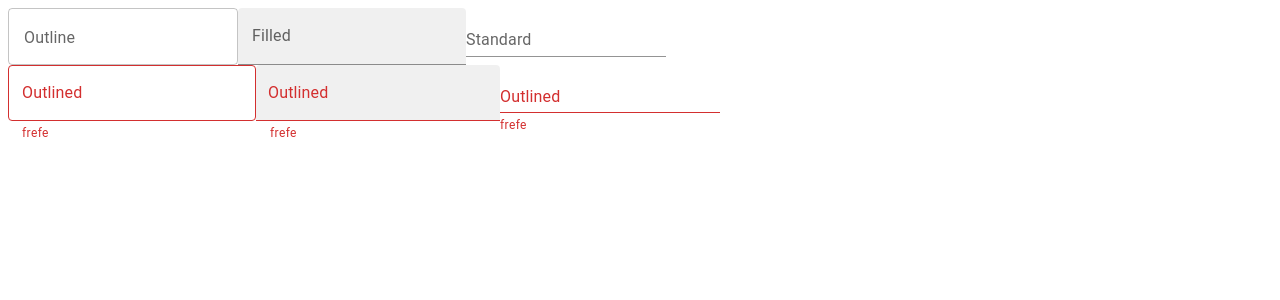
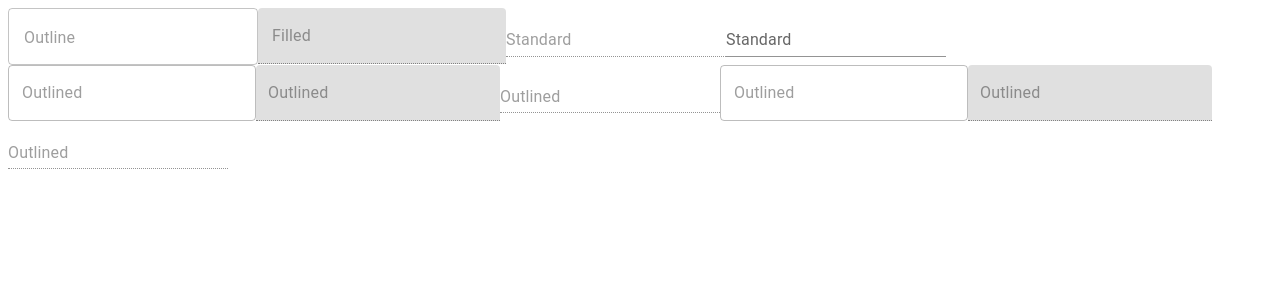
Before and after one commit to MaximDantes/Custom-components-lib, a React app: page / in a window 1280 px wide. Shown: the top 300 px of the page. Built offline with nearby package versions, Linux system fonts and the light colour scheme; the HTML template or start-up script is replaced by a standard one.

Commit message:
feat: add disabled and error for text field

```diff
--- a/src/App.tsx
+++ b/src/App.tsx
@@ -8,12 +8,20 @@ const App: FC = () => {
     return (
         <>
             <div>
-                <MyTextField label={'outline'} value={text} onChange={(e) => setText(e.currentTarget.value)} />
+                <MyTextField label={'outline'} value={text} onChange={(e) => setText(e.currentTarget.value)} disabled />
                 <MyTextField
                     label={'filled'}
                     value={text}
                     onChange={(e) => setText(e.currentTarget.value)}
                     variant={'filled'}
+                    disabled
+                />
+                <MyTextField
+                    label={'standard'}
+                    value={text}
+                    onChange={(e) => setText(e.currentTarget.value)}
+                    variant={'standard'}
+                    disabled
                 />
                 <MyTextField
                     label={'standard'}
@@ -23,9 +31,12 @@ const App: FC = () => {
                 />
             </div>
             <div>
-                <TextField id="outlined-basic" label="Outlined" variant="outlined" error helperText={'frefe'} />
-                <TextField id="outlined-basic" label="Outlined" variant="filled" error helperText={'frefe'} />
-                <TextField id="outlined-basic" label="Outlined" variant="standard" error helperText={'frefe'} />
+                <TextField id="outlined-basic" label="Outlined" variant="outlined" disabled />
+                <TextField id="outlined-basic" label="Outlined" variant="filled" disabled />
+                <TextField id="outlined-basic" label="Outlined" variant="standard" disabled />
+                <TextField id="outlined-basic" label="Outlined" variant="outlined" disabled />
+                <TextField id="outlined-basic" label="Outlined" variant="filled" disabled />
+                <TextField id="outlined-basic" label="Outlined" variant="standard" disabled />
             </div>
         </>
     )
--- a/src/components/TextField/TextField.module.scss
+++ b/src/components/TextField/TextField.module.scss
@@ -1,9 +1,8 @@
-//TODO hover
-.textField {
+.container {
     display: inline-flex;
+    flex-direction: column;
     vertical-align: top;
     font-family: 'Roboto', 'Helvetica', 'Arial', sans-serif;
-    position: relative;
     font-weight: 400;
     font-size: 1rem;
     line-height: 1.4375em;
@@ -12,6 +11,11 @@
     * {
         box-sizing: border-box;
     }
+}
+
+.text-field {
+    display: inline-flex;
+    position: relative;
 
     &::after {
         content: '';
@@ -46,10 +50,16 @@
     height: 1.4375em;
     margin: 0;
     display: block;
-    width: 200px;
     padding: 16px 14px;
     outline: none;
     border: none;
+}
+
+.error-text {
+    color: #d32f2f;
+    font-size: 0.75rem;
+    display: none;
+    margin: 3px 14px 0;
 }
 
 .outlined {
@@ -78,7 +88,7 @@
     }
 
     .input {
-        padding: 25px 14px 8px;
+        padding: 25px 14px 7px;
     }
 }
 
@@ -109,6 +119,7 @@
 
 .not-empty.filled {
     .label {
+        //TODO left padding in storybook
         transform: translate(9px, 7px) scale(0.75);
     }
 }
@@ -158,3 +169,58 @@
         width: 100%;
     }
 }
+
+.error {
+    .label {
+        color: #d32f2f;
+    }
+
+    .error-text {
+        display: inline;
+    }
+
+    .outlined {
+        border-color: #d32f2f;
+
+        .input {
+            border-color: #d32f2f;
+
+            &:hover {
+                border-color: #d32f2f;
+            }
+        }
+    }
+
+    .text-field::after {
+        border-color: #d32f2f;
+    }
+
+    .filled,
+    .standard {
+        border-color: #d32f2f;
+    }
+}
+
+.disabled {
+    .label {
+        color: rgba(0, 0, 0, 0.38);
+    }
+
+    .standard:hover,
+    .filled:hover {
+        border-color: rgba(0, 0, 0, 0.42);
+    }
+
+    .input:hover {
+        border-color: rgba(0, 0, 0, 0.23);
+    }
+
+    .filled {
+        background-color: rgba(0, 0, 0, 0.12);
+    }
+
+    .standard,
+    .filled {
+        border-bottom-style: dotted;
+    }
+}
--- a/src/components/TextField/TextField.tsx
+++ b/src/components/TextField/TextField.tsx
@@ -13,52 +13,73 @@ type Props = {
 
 const TextField: FC<Props> = (props) => {
     const ref = useRef<HTMLDivElement>()
+    const value = props.disabled ? '' : props.value
 
     useEffect(() => {
         if (props.value) {
-            ref.current.classList.add(styles.notEmpty)
+            ref.current.classList.add(styles['not-empty'])
             return
         }
 
         if (!ref.current.classList.contains(styles.focused)) {
-            ref.current.classList.remove(styles.notEmpty)
+            ref.current.classList.remove(styles['not-empty'])
         }
-    }, [props.value])
+    }, [value, props.variant])
+
     const handleFocus = () => {
+        if (props.disabled) return
+
         ref.current.classList.add(styles.focused)
-        ref.current.classList.add(styles.notEmpty)
+        ref.current.classList.add(styles['not-empty'])
     }
 
     const handleBlur = () => {
         if (!props.value) {
-            ref.current.classList.remove(styles.notEmpty)
+            ref.current.classList.remove(styles['not-empty'])
         }
         ref.current.classList.remove(styles.focused)
     }
 
-    const containerStyles = [styles.textField]
+    const textFieldStyles = [styles['text-field']]
     if (props.variant) {
-        containerStyles.push(styles[props.variant])
+        textFieldStyles.push(styles[props.variant])
     } else {
-        containerStyles.push(styles.outlined)
+        textFieldStyles.push(styles.outlined)
+    }
+
+    const containerStyles = [styles.container]
+    if (props.error) {
+        containerStyles.push(styles.error)
     }
     if (props.fullWidth) {
-        containerStyles.push(styles.fullWidth)
+        containerStyles.push(styles['full-width'])
+    }
+    if (props.disabled) {
+        containerStyles.push(styles.disabled)
+    }
+
+    const handleChange = (e: ChangeEvent<HTMLInputElement>) => {
+        if (props.disabled) return
+
+        props.onChange(e)
     }
 
     return (
-        <div className={containerStyles.join(' ')} ref={ref}>
+        <div className={containerStyles.join(' ')}>
+            <div className={textFieldStyles.join(' ')} ref={ref}>
                 {props.label && <label className={styles.label}>{props.label}</label>}
 
                 <input
                     className={styles.input}
-                value={props.value}
+                    value={value}
                     onFocus={handleFocus}
                     onBlur={handleBlur}
-                onChange={props.onChange}
+                    onChange={handleChange}
+                    disabled={props.disabled}
                 />
+            </div>
 
-            {props.error && <label>{props.error}</label>}
+            <label className={styles['error-text']}>{props.error}</label>
         </div>
     )
 }
```
Also changed, not shown: 2 other files (tests, documents, lock files or other folders). Lines whose indentation alone changed are shown as unchanged.
